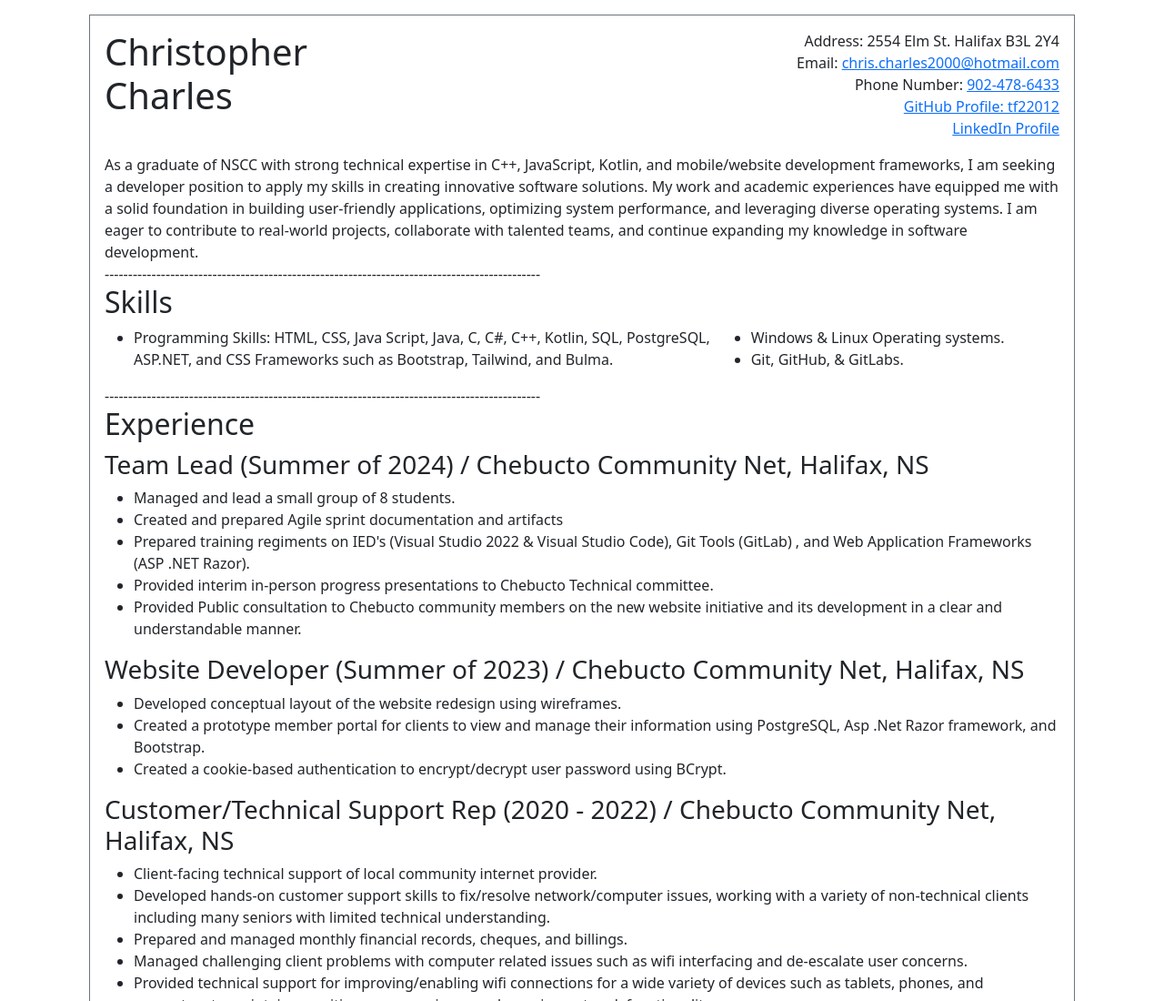
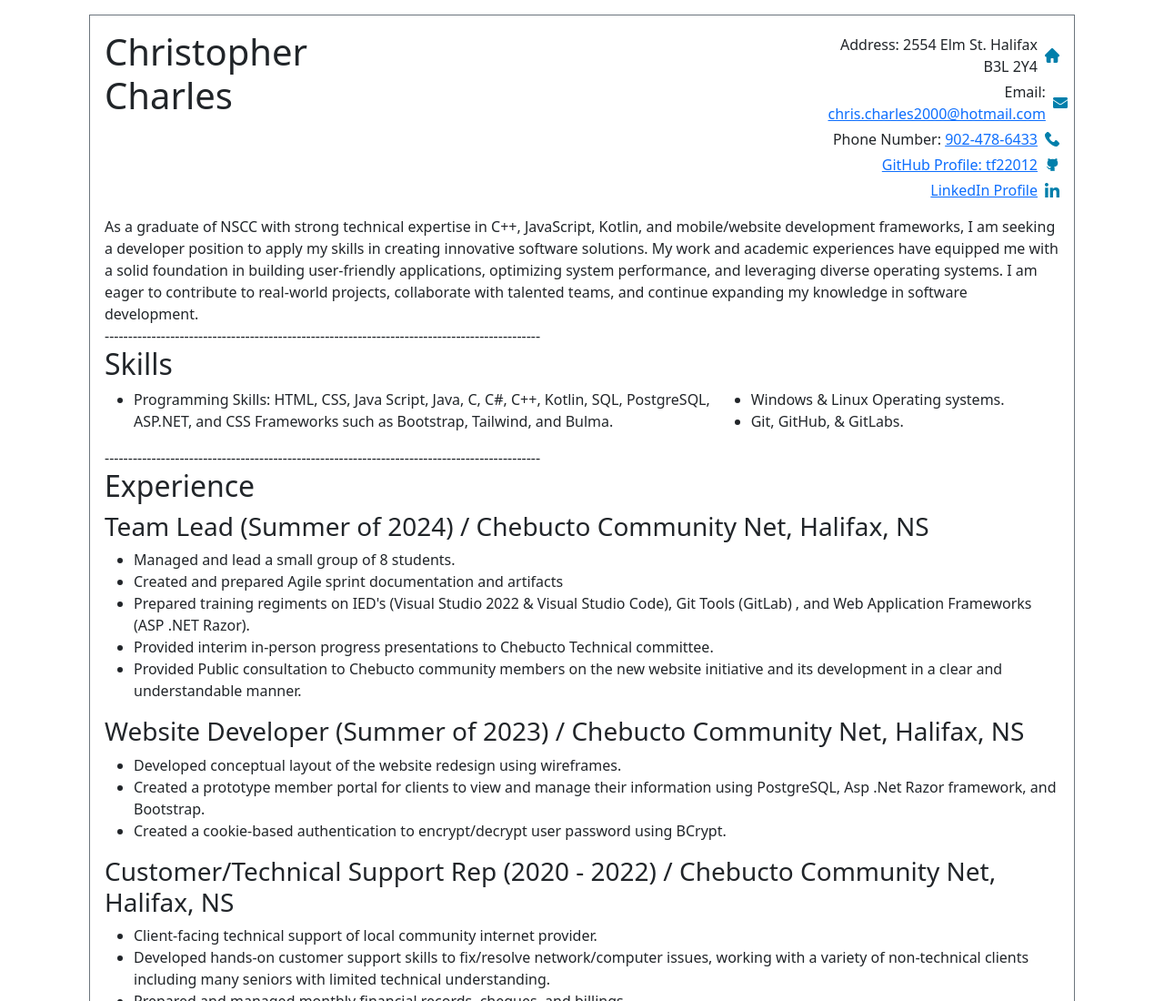
Before and after one commit to tf22012/ePortfolio_V2, a plain HTML site: page resume.html in a window 1280 px wide. Shown: the top 1100 px of the page at 91% size. Drawn offline with nearby package versions, Linux system fonts and the light colour scheme.

Commit message:
completed basic format of resume contact info

```diff
--- a/resume.html
+++ b/resume.html
@@ -4,6 +4,7 @@
     <meta charset="utf-8">
     <meta name="viewport" content="width=device-width, initial-scale=1">
     <title>My Resume</title>
+    <link href="/styles/resume.css" rel="stylesheet" />
     <link href="https://cdn.jsdelivr.net/npm/bootstrap@5.3.3/dist/css/bootstrap.min.css" rel="stylesheet" integrity="sha384-QWTKZyjpPEjISv5WaRU9OFeRpok6YctnYmDr5pNlyT2bRjXh0JMhjY6hW+ALEwIH" crossorigin="anonymous">
   </head>
   <body>
@@ -11,16 +12,45 @@
         <section class="flex-container">
             <div class="border border-secondary m-3 p-3">
                 <div class="d-flex flex-row">
-                    <div class="col-8">
+                    <div class="col-9">
                         <h1>Christopher<br/> Charles</h1>
                     </div>
-                    <div class="col-4">
-                        <ul class="text-end list-unstyled">
-                            <li>Address: 2554 Elm St. Halifax B3L 2Y4</li>
-                            <li>Email: <a href="mailto:chris.charles2000@hotmail.com">chris.charles2000@hotmail.com</a></li>
-                            <li>Phone Number: <a href="tel:902-478-6433">902-478-6433</a></li>
-                            <li><a href="https://github.com/tf22012">GitHub Profile: tf22012</a></li>
-                            <li><a href="https://www.linkedin.com/in/christopher-charles-413696268/">LinkedIn Profile</a></li>
+                    <div class="col-3">
+                        <ul class="text-end list-unstyled custom-list flex-container">
+                            <div class="d-inline-flex align-items-center">
+                                <li class="pt-1 px-2">
+                                    Address: 2554 Elm St. Halifax B3L 2Y4
+                                </li>
+                                <img src="/images/home.png" alt="Address Icon" class="img img-fluid pt-1" />
+                            </div>
+
+                            <div class="d-inline-flex align-items-center">
+                                <li class="pt-1 px-2">
+                                    Email: <a href="mailto:chris.charles2000@hotmail.com">chris.charles2000@hotmail.com</a>
+                                </li>
+                                <img src="/images/email.png" alt="Email Icon" class="img img-fluid pt-1"/>
+                            </div>
+
+                            <div class="d-inline-flex align-items-center">
+                                <li class="pt-1 px-2">
+                                    Phone Number: <a href="tel:902-478-6433">902-478-6433</a>
+                                </li>
+                                <img src="/images/phone.png" alt="Phone Icon" class="img img-fluid pt-1"/>
+                            </div>
+
+                            <div class="d-inline-flex align-items-center">
+                                <li class="pt-1 px-2">
+                                    <a href="https://github.com/tf22012">GitHub Profile: tf22012</a>
+                                </li>
+                                <img src="/images/github.png" alt="GitHub Icon" class="img img-fluid pt-1"/>
+                            </div>
+
+                            <div class="d-inline-flex align-items-center">
+                                <li class="pt-1 px-2">
+                                    <a href="https://www.linkedin.com/in/christopher-charles-413696268/">LinkedIn Profile</a>
+                                </li>
+                                <img src="/images/linkedin.png" alt="GitHub Icon" class="img img-fluid pt-1"/>
+                            </div>
                         </ul>
                     </div>
                 </div>
--- /dev/null
+++ b/styles/resume.css
@@ -0,0 +1,17 @@
+/*
+.custom-list li .icon {
+    position: absolute;
+    left: 0; /* Align the icon to the left
+    top: 50%; /* Center the icon vertically
+    transform: translateY(-50%);
+    width: 16px; /* Adjust the width
+    height: 16px; /* Adjust the height
+    object-fit: contain; /* Ensure the image fits properly
+}
+ */
+
+.img {
+    height: 1rem;
+    width: 1rem;
+    object-fit: contain;
+}
```
